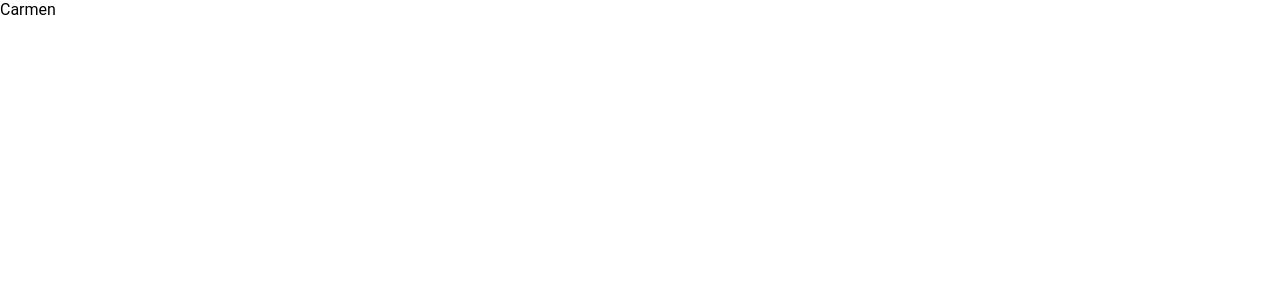
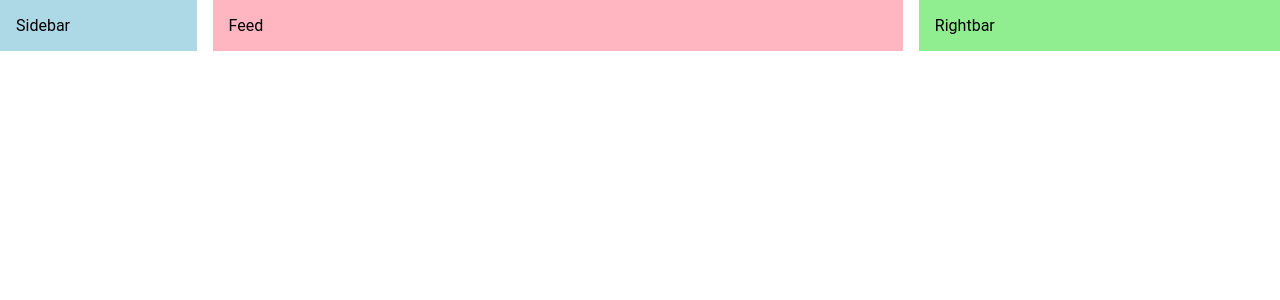
Before and after one commit to jakhecs/mui-project, a React (Create React App) app: page / in a window 1280 px wide. Shown: the top 300 px of the page. Built offline with nearby package versions, Linux system fonts and the light colour scheme.

Commit message:
Mise en place des components de Sidebar, Navbar, Feed et Rightbar

```diff
--- a/src/App.js
+++ /dev/null
@@ -1,5 +0,0 @@
-function App() {
-  return <div>Carmen</div>;
-}
-
-export default App;
--- /dev/null
+++ b/src/App.jsx
@@ -0,0 +1,17 @@
+import { Box, Stack } from "@mui/material";
+import { Feed, Navbar, Rightbar, Sidebar } from "./components";
+
+function App() {
+  return (
+    <Box>
+      {/* <Navbar /> */}
+      <Stack direction="row" spacing={2} justifyContent="space-between">
+        <Sidebar />
+        <Feed />
+        <Rightbar />
+      </Stack>
+    </Box>
+  );
+}
+
+export default App;
--- /dev/null
+++ b/src/components/feed.jsx
@@ -0,0 +1,12 @@
+import { Box } from "@mui/material";
+import React from "react";
+
+const Feed = () => {
+  return (
+    <Box bgcolor="lightpink" flex={4} p={2}>
+      Feed
+    </Box>
+  );
+};
+
+export default Feed;
--- /dev/null
+++ b/src/components/index.jsx
@@ -0,0 +1,6 @@
+import Sidebar from "./sidebar";
+import Navbar from "./navbar";
+import Feed from "./feed";
+import Rightbar from "./rightbar";
+
+export { Sidebar, Navbar, Rightbar, Feed };
--- /dev/null
+++ b/src/components/navbar.jsx
@@ -0,0 +1,7 @@
+import React from "react";
+
+const Navbar = () => {
+  return <div>Navbar</div>;
+};
+
+export default Navbar;
--- /dev/null
+++ b/src/components/rightbar.jsx
@@ -0,0 +1,12 @@
+import { Box } from "@mui/material";
+import React from "react";
+
+const Rightbar = () => {
+  return (
+    <Box bgcolor="lightgreen" flex={2} p={2}>
+      Rightbar
+    </Box>
+  );
+};
+
+export default Rightbar;
--- /dev/null
+++ b/src/components/sidebar.jsx
@@ -0,0 +1,13 @@
+import React from "react";
+import { Box, Stack } from "@mui/material";
+import { lightBlue } from "@mui/material/colors";
+
+const Sidebar = () => {
+  return (
+    <Box bgcolor="lightBlue" flex={1} p={2}>
+      Sidebar
+    </Box>
+  );
+};
+
+export default Sidebar;
--- a/src/index.js
+++ b/src/index.js
@@ -1,10 +1,14 @@
 import React from "react";
 import ReactDOM from "react-dom/client";
 import App from "./App";
+import { ThemeProvider } from "@mui/material";
+import { theme } from "./theme";
 
 const root = ReactDOM.createRoot(document.getElementById("root"));
 root.render(
   <React.StrictMode>
-    <App />
+    <ThemeProvider theme={theme}>
+      <App />
+    </ThemeProvider>
   </React.StrictMode>
 );
--- /dev/null
+++ b/src/theme.js
@@ -0,0 +1,16 @@
+import { createTheme } from "@mui/material";
+
+export const theme = createTheme({
+  palette: {
+    primary: {
+      main: "#1760a5",
+      light: "lightblue",
+    },
+    secondary: {
+      main: "#15c630",
+    },
+    myTheme: {
+      main: "red",
+    },
+  },
+});
```
